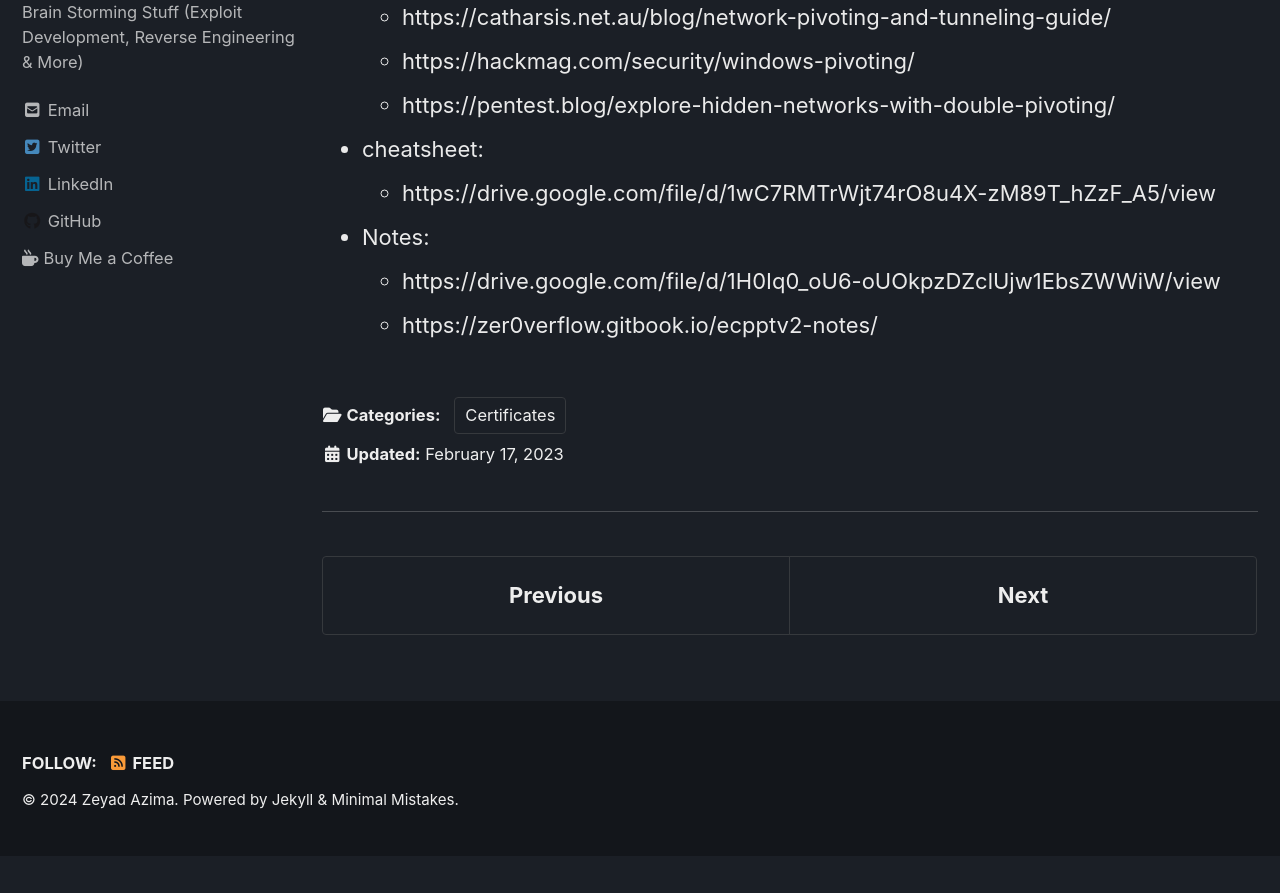
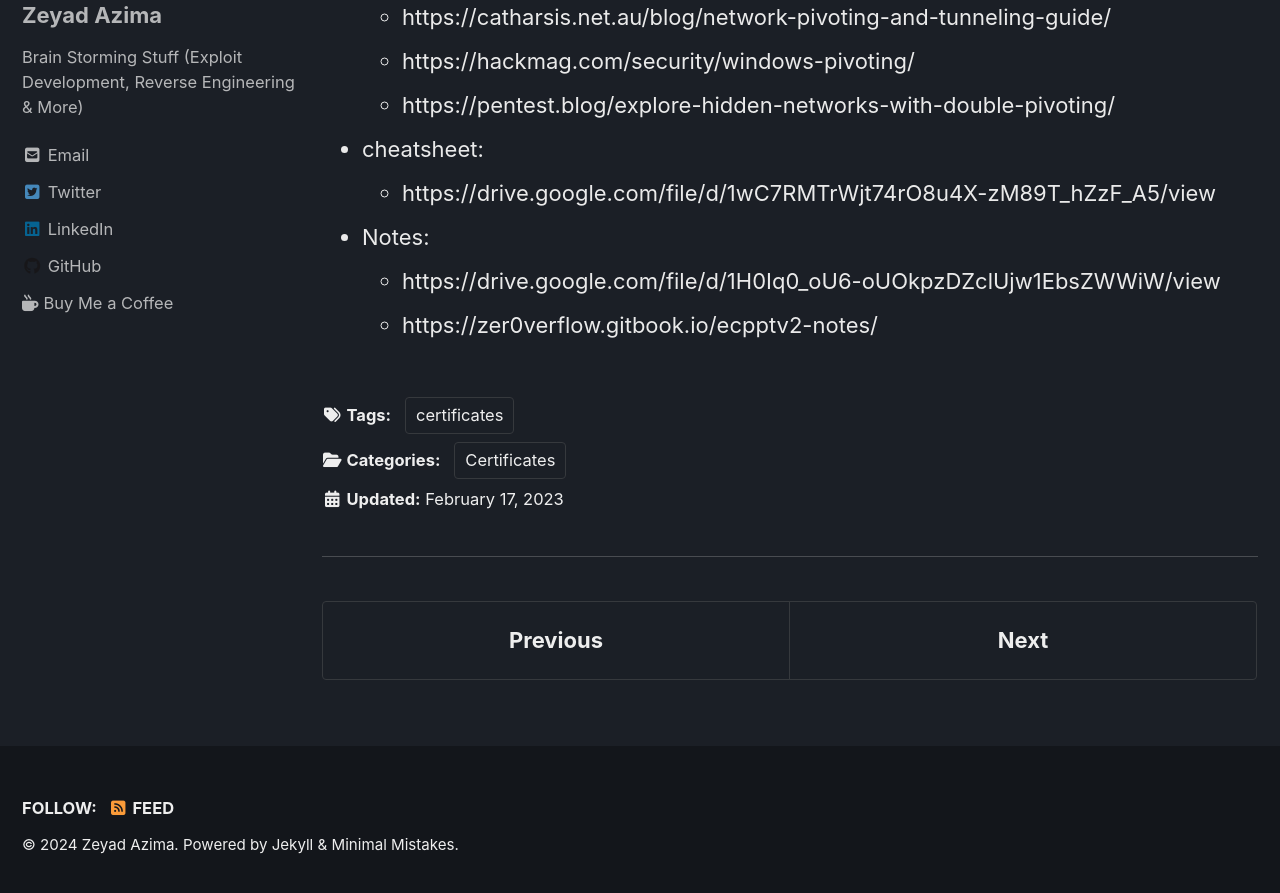
Before and after one commit to Zeyad-Azima/Zeyad-Azima.github.io, a Jekyll site: the page built from _posts/Certificates/2023-02-17-ecppt.md, in a window 1280 px wide and 900 px high, scrolled down 2530 px. Shown: the top 893 px of the window. Built offline with Jekyll 4.4.1, drawn with Linux system fonts in a browser that asks for light colours; cached includes are drawn as plain includes; nearby versions of some CDN libraries; before the commit the page ends 3386 px from its top, so only the background shows below that.

Commit message:
Update 2023-02-17-ecppt.md

```diff
--- a/_posts/Certificates/2023-02-17-ecppt.md
+++ b/_posts/Certificates/2023-02-17-ecppt.md
@@ -7,6 +7,8 @@ ribbon: black
 description: "Honest Review for the eCPPT Certificate"
 categories:
   - Certificates
+tags:
+  - certificates
 toc: true
 ---
 
```
